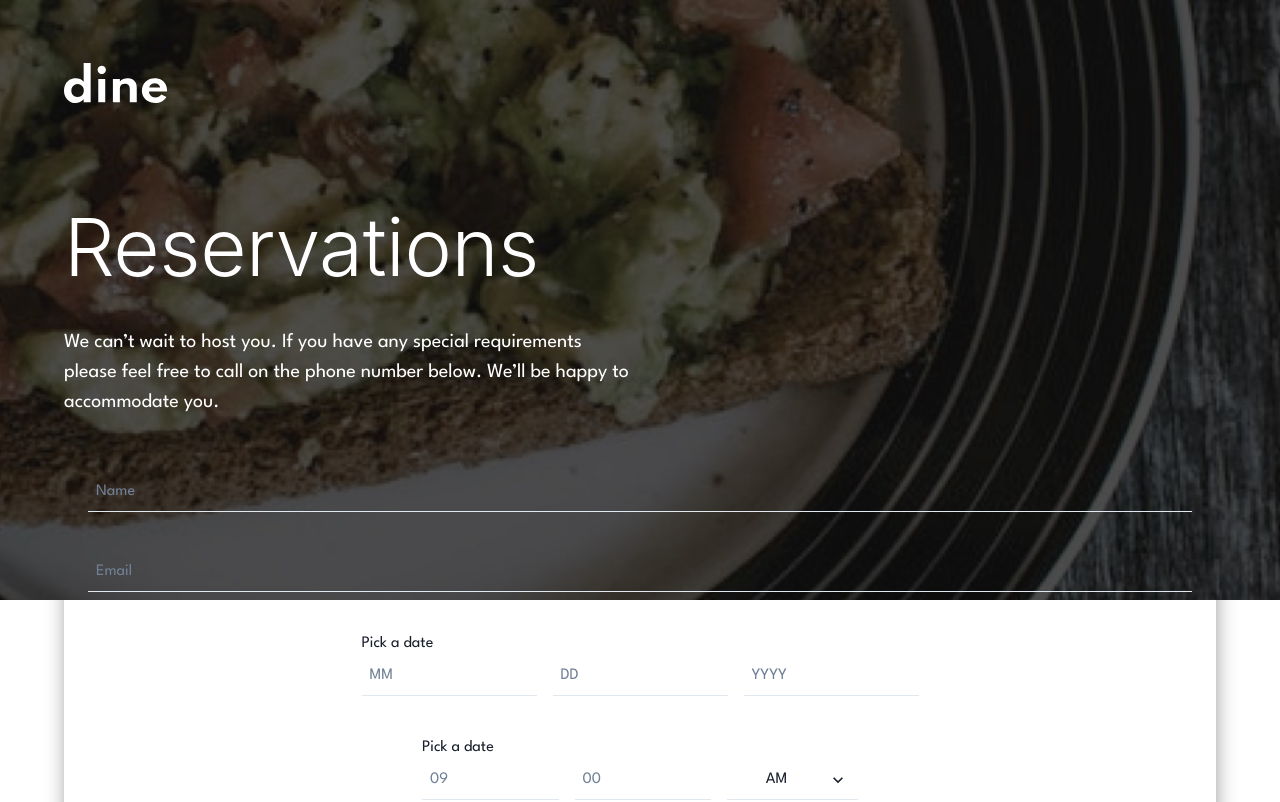
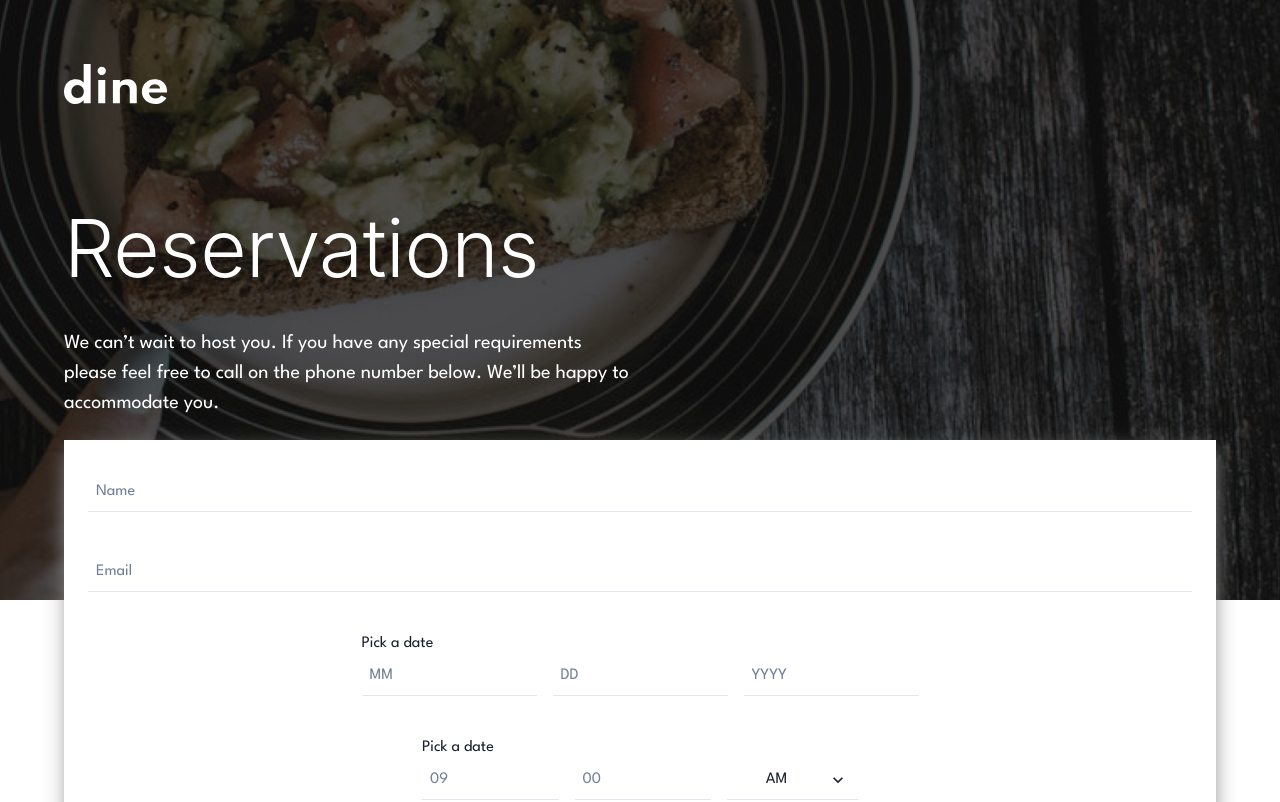
Before and after one commit to Sana-Shabeel/dine, a Next.js app: page /booking in a window 1280 px wide. Shown: the top 802 px of the page. Built offline with nearby package versions, Linux system fonts and the light colour scheme.

Commit message:
Add form

```diff
--- a/src/componnets/Booking/HeroBg.tsx
+++ b/src/componnets/Booking/HeroBg.tsx
@@ -3,42 +3,30 @@ import { Box, Button, Flex, Heading, Image, Text } from "@chakra-ui/react";
 
 const HeroBg = () => {
   return (
-    <Box position="relative" height="600px" overflow="hidden">
-      <picture>
-        <source
-          media="(min-width: 1440px)"
-          srcSet="/assets/booking/hero-bg-desktop.jpg1440w,
-        /assets/booking/hero-bg-desktop@2x.jpg 2880w"
-        />
-        <source
-          media="(min-width: 768px)"
-          srcSet="/assets/booking/hero-bg-tablet.jpg 768w,
-        /assets/booking/hero-bg-tablet@2x.jpg 1536w"
-        />
-        <source
-          srcSet="/assets/booking/hero-bg-mobile.jpg 375w,
-            /assets/booking/hero-bg-mobile@2x.jpg 440w"
-        />
-
-        <Image src="/assets/booking/hero-bg-mobile@2x.jpg" alt="mobile" />
-      </picture>
+    <Box
+      backgroundImage={{
+        base: "/assets/booking/hero-bg-mobile.jpg",
+        md: "/assets/booking/hero-bg-tablet.jpg ",
+        lg: "/assets/booking/hero-bg-tablet@2x.jpg",
+        xl: "/assets/booking/hero-bg-desktop@2x.jpg ",
+      }}
+      backgroundRepeat="no-repeat"
+      backgroundPosition={"center"}
+      backgroundSize="cover"
+      height="600px"
+      overflow="hidden"
+    >
       <Flex
-        width={{ base: "90%" }}
         flexDir="column"
         alignItems={{ base: "center", xl: "flex-start" }}
         gap="2rem"
+        width={{ base: "90%" }}
+        margin="4rem auto"
         textAlign={{ base: "center", xl: "start" }}
-        position="absolute"
-        top="40%"
-        left="50%"
-        transform="translate(-50%, -50%)"
         color="white"
       >
         <Image
           width={{ base: "5.125rem", md: "6.5rem", xl: "6.4375rem" }}
-          pos={{ md: "absolute", xl: "relative" }}
-          top="-70%"
-          left="0"
           mb={{ xl: "4rem" }}
           src="/assets/logo.svg"
           alt="logo"
```
